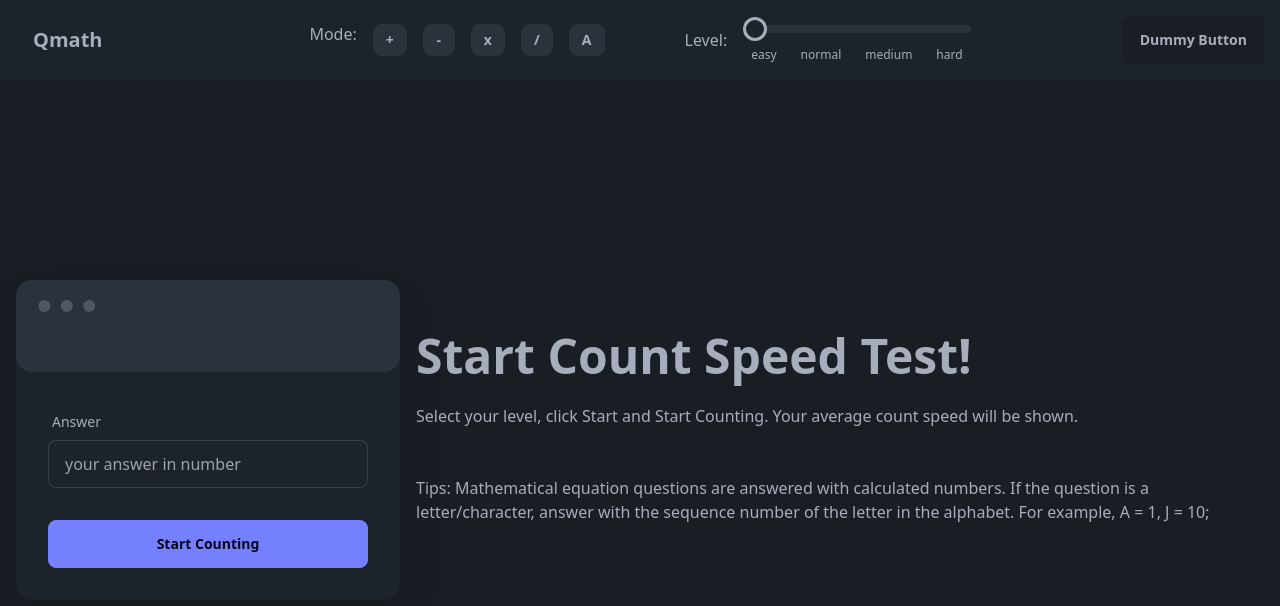
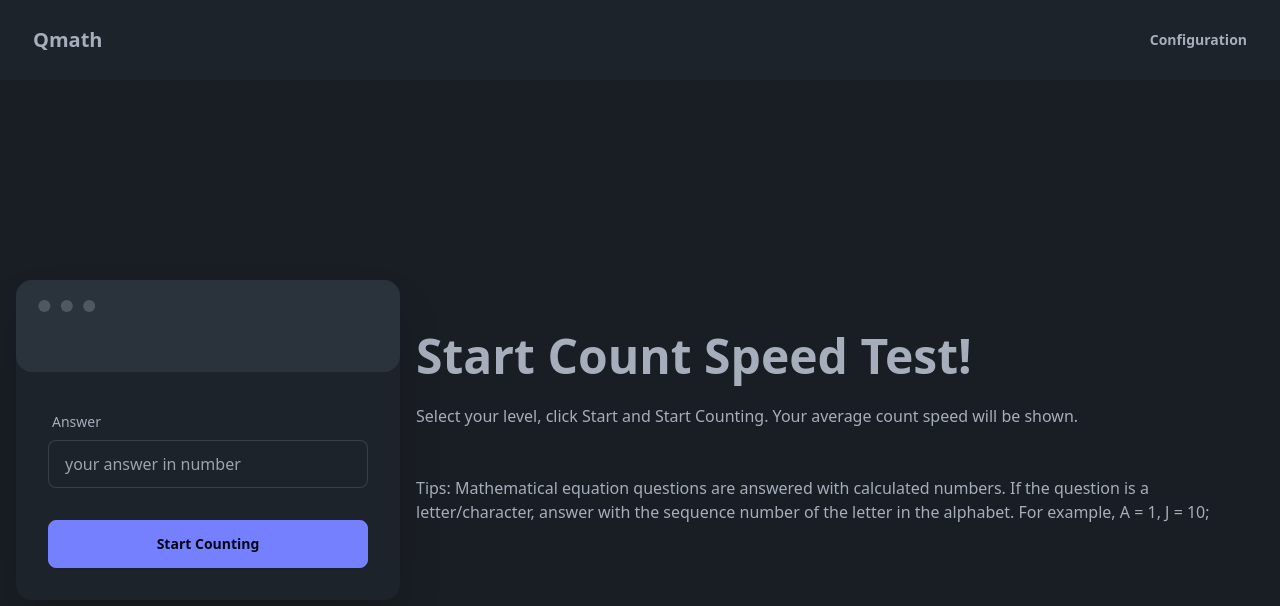
Before and after one commit to Dedyirama-id/Qmath, a website built with webpack: page src/templates/index.html in a window 1280 px wide. Built offline with nearby package versions, Linux system fonts and the light colour scheme; some packages are replaced by stand-ins of ours.

Commit message:
Fixed division number to not show decimal eq and change configuration form to drawer

```diff
--- a/src/scripts/app.js
+++ b/src/scripts/app.js
@@ -41,11 +41,11 @@ class CountApp {
 
   getDivision() {
     const a = this.getRandomNumber();
-    const b = this.getRandomNumber();
+    const ans = this.getRandomNumber();
 
     return {
-      eq: `${a} : ${b}`,
-      ans: a / b,
+      eq: `${ans * a} : ${a}`,
+      ans,
     };
   }
 
--- a/src/templates/index.html
+++ b/src/templates/index.html
@@ -3,18 +3,31 @@
 
 <head>
   <meta charset="UTF-8" />
+  <meta name="viewport" content="width=device-width, initial-scale=1.0">
   <title>QMath: Practice your quick math skills</title>
 </head>
 
 <body class="flex flex-col h-screen">
   <header class="navbar bg-base-100 p-4">
-    <div class="navbar-start">
+    <div class="flex-1">
       <a class="btn btn-ghost text-xl">Qmath</a>
     </div>
-    <div class="navbar-center flex align-middle">
-      <form id="configuration-form" class="form-control flex flex-row gap-4 *:h-fit items-center">
+    <div class="flex-none">
+      <div class="drawer drawer-end">
+        <input id="my-drawer-4" type="checkbox" class="drawer-toggle" />
+        <div class="drawer-content">
+          <label for="my-drawer-4" class="drawer-button btn btn-ghost">Configuration</label>
+        </div>
+        <div class="drawer-side z-10">
+          <label for="my-drawer-4" aria-label="close sidebar" class="drawer-overlay"></label>
+          <form id="configuration-form"
+            class="form-control flex flex-col gap-4 *:h-fit items-center menu w-80 min-h-full bg-base-200 text-base-content p-8">
+            <div class="w-full items-center flex">
+              <h2 class="flex-grow text-xl font-bold">Configuration</h2>
+              <label for="my-drawer-4" class="drawer-button btn btn-outline btn-sm" aria-label="close sidebar">Close</label>
+            </div>
+            <div class="divider">Mode </div>
             <div class="flex gap-4">
-          <p>Mode: </p>
               <label class="flex items-center cursor-pointer aspect-square btn-neutral">
                 <input id="addition" type="checkbox" class="hidden" />
                 <span class="label-text block select-none h-fit aspect-square">+</span>
@@ -36,10 +49,8 @@
                 <span class="label-text block select-none h-fit aspect-square">A</span>
               </label>
             </div>
-        <div class="divider divider-horizontal"></div>
-        <div class="flex gap-4 items-center justify-center">
-          <p class="h-fit">Level: </p>
-          <div>
+            <div class="divider">Level </div>
+            <div class="flex flex-col gap-4 items-center justify-center">
               <input id="level" type="range" min="1" max="4" value="1" class="range" step="1" />
               <div class="w-full flex justify-between text-xs px-2 gap-6">
                 <span>easy</span>
@@ -48,11 +59,9 @@
                 <span>hard</span>
               </div>
             </div>
-        </div>
           </form>
         </div>
-    <div class="navbar-end">
-      <a class="btn">Dummy Button</a>
+      </div>
     </div>
   </header>
   <div class="hero grow bg-base-200">
```
Also changed, not shown: dist/app.bundle.js, dist/index.html, 2 other files. Lines whose indentation alone changed are shown as unchanged.
